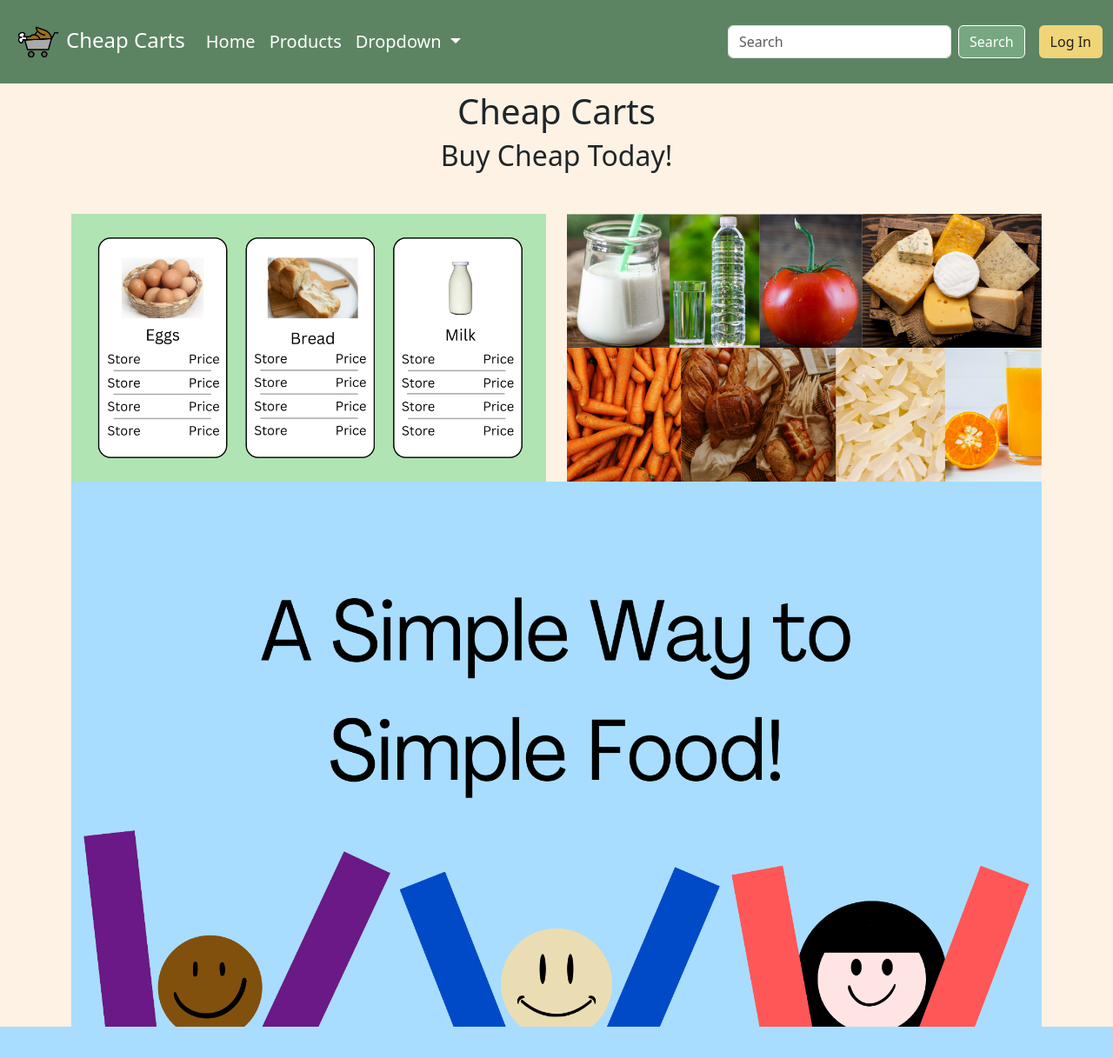
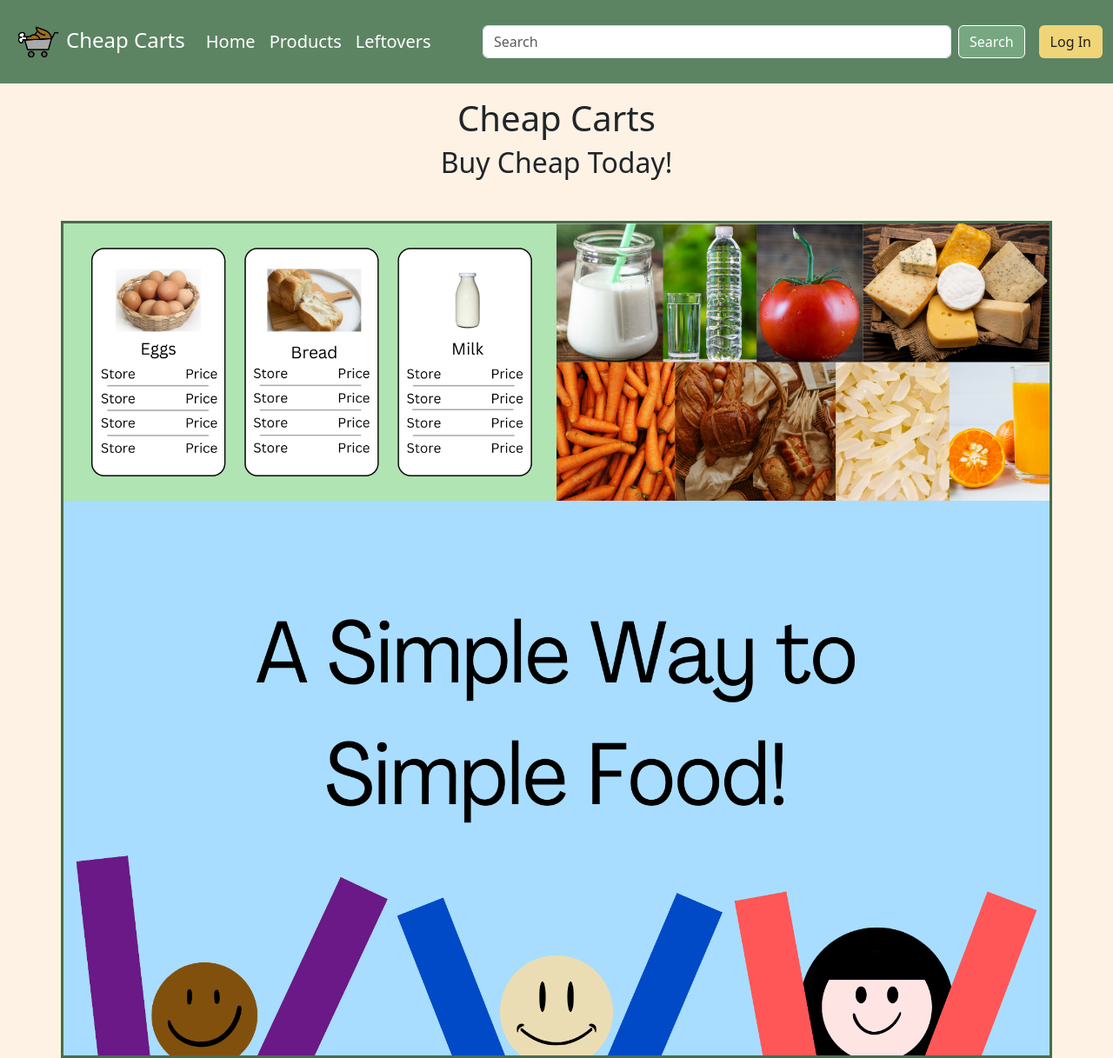
Before and after one commit to Brooklyn-STEAM/10041-Comparison-of-Online-Grocer-Prices-to-Assist-Low-Income-Families, a Flask app: page / in a window 1280 px wide. Shown: the whole page at 87% size. Before the commit the page ends 1181 px from the top, so only its background shows below. Run offline with Flask 3, Linux system fonts and the light colour scheme.

Commit message:
10041 40 make edits to jinja templates (#23)
* added new styles and elements to jinja templates

* Made changes to Jinja templates and navbar

* minor style edits

```diff
--- a/notes.txt
+++ /dev/null
@@ -1,5 +0,0 @@
-<div class="e-147kl2c">Eggland's Best Cage Free Extra Large Brown Eggs, 12 count</div></div>
-
-<span class="screen-reader-only" style="border: 0px; clip: rect(0px, 0px, 0px, 0px); height: 1px; width: 1px; margin: -1px; overflow: hidden; padding: 0px; position: absolute;">Current price: $5.49</span>
-
-<span class="e-1ip314g"><span aria-hidden="true" class="e-p745l">$</span><span aria-hidden="true" class="e-1qkvt8e">5</span><span aria-hidden="true" class="e-p745l">49</span></span>
--- a/static/styles.css
+++ b/static/styles.css
@@ -46,7 +46,7 @@ body {
     border: 1px solid #77A780;
 }
 
-#products-heading, #offer-heading {
+#products-heading, #offer-heading, #mission-heading {
     opacity: 0;
     visibility: hidden;
     transition: opacity 0.3s ease, visibility 0.3s ease;
@@ -71,21 +71,33 @@ body {
     opacity: 0.5;
 }
 
+#mission:hover #mission-heading {
+    opacity: 1;
+    visibility: visible;
+}
+
+#mission:hover #mission-img {
+    opacity: 0.2;
+}
+
 #start-btn:hover {
     background-color: #FDF2E4;
     border-color: #77A780;
 }
 
 #popular-products {
-    height: auto;
+    width: 100%;
+    padding: 0%;
 }
 
 #offer {
-    width: auto;
+    width: 100%;
+    padding: 0%;
 }
 
-#misson {
-    width: auto;
+#mission {
+    width: 100%;
+    padding: 0%;
 }
 
 .product-card {
@@ -123,13 +135,18 @@ body {
 }
 
 .compare-card{
-    height: 300px;
+    height: 350px;
+    width: 250px;
 }
 
 .compare-card:hover{
     background-color: #77A780;
     border-color: #486D4E;
     color: white;
+}
+
+#compare-heading-card {
+    height: 150px;
 }
 
 .back-products {
@@ -168,10 +185,10 @@ body {
 
 #saved-rule {
     border: none;
-    border-top: 5px solid #486D4E;
+    border-top: 2px solid #486D4E;
     color: #486D4E;
     background-color: #486D4E;
-    height: 7px;
+    height: 2px;
     margin: 20px 20px;
 }
 
@@ -201,17 +218,61 @@ body {
     box-shadow: 0 0 0 .25rem rgba(168, 237, 181,.25);
 }
 
-#newUsernameInput:focus + #currentUserText {
+#newUsernameInput:focus + #userText {
     visibility: visible;
     display: inline;
-  }
+}
 
-#currentUserText {
+#userText {
     visibility: hidden;
     display: none;
     border: none;
     background: none;
     margin-bottom: 5px;
+}
+
+.save-btn .save-label {
+    display: none;
+}
+
+.save-btn .save-heart {
+    display: inline;
+}
+
+.save-btn:hover {
+    background-color: #ffffff;
+    width: 100px;
+    transition: width 5s;
+}
+
+.save-btn:hover .save-label {
+   display: inline;
+   color: #cb444b;
+   float: inline-start
+}
+
+.save-btn:hover .save-heart {
+    display: inline;
+    float: inline-end;
+    color: #cb444b;
+}
+
+.user-btn {
+    background-color: #77A780;
+    border-color: #486D4E;
+}
+
+.user-btn:hover {
+    background-color: #486D4E;
+    border-color: #77A780;
+}
+
+.nav-search {
+    width: 60%;
+}
+
+#home-img {
+    border: 3px solid #486D4E;
 }
 
 .background-image {
--- a/templates/components/navbar.html.jinja
+++ b/templates/components/navbar.html.jinja
@@ -17,26 +17,18 @@
         <li class="nav-item">
           <a class="nav-link text-White" href="/products">Products</a>
         </li>
-        <li class="nav-item dropdown">
-          <a class="nav-link dropdown-toggle text-White" href="#" role="button" data-bs-toggle="dropdown" aria-expanded="false">
-            Dropdown
-          </a>
-          <ul class="dropdown-menu">
-            <li><a class="dropdown-item" href="/leftovers">Leftovers</a></li>
-            <li><a class="dropdown-item" href="#">Another action</a></li>
-            <li><hr class="dropdown-divider"></li>
-            <li><a class="dropdown-item" href="#">Something else here</a></li>
-          </ul>
+        <li class="nav-item">
+          <a class="nav-link text-White" href="/leftovers">Leftovers</a>
         </li>
       </ul>
-      <form class="d-flex me-3" role="search">
+      <form class="nav-search d-flex me-3" role="search">
         <input class="form-control me-2" type="search" placeholder="Search" aria-label="Search">
         <button class="btn text-White secondaryColor border-White" type="submit">Search</button>
       </form>
 
       {%if current_user.is_authenticated%}
           <div class="dropdown">
-            <button class="btn btn-secondary dropdown-toggle" type="button" data-bs-toggle="dropdown" aria-expanded="false">
+            <button class="user-btn btn btn-secondary dropdown-toggle" type="button" data-bs-toggle="dropdown" aria-expanded="false">
               Hello, {{current_user.username}}!
             </button>
             <ul class="dropdown-menu">
--- a/templates/homepage.html.jinja
+++ b/templates/homepage.html.jinja
@@ -13,27 +13,27 @@
   <body>
   {% include "components/navbar.html.jinja"%}
 
-    <h1 class="text-center mt-2">Cheap Carts</h1>
+    <h1 class="text-center mt-3">Cheap Carts</h1>
     <h2 class="text-center mx-3">Buy Cheap Today!</h2>
 
-    <div class="container mt-5">
+    <div id="home-img" class="container mt-5">
     <div class="row">
-        <div class="col position-relative" id="popular-products">
+        <div class="col position-relative d-inline" id="popular-products">
             <img src="static/other_images/popular-products.png" class="img-fluid background-image" id="popular-img">
             <h2 class="text-center text-black position-absolute top-50 start-50 translate-middle foreground-text" id="products-heading">Popular Products
             <a href="/products" class="btn primaryColor text-center" id="start-btn">Get Started</a></h2>
         </div>
 
-        <div class="col position-relative" id="offer">
+        <div class="col position-relative d-inline" id="offer">
             <img src="static/other_images/what-we-offer.png" class="img-fluid background-image" id="offer-img">
             <h2 class="text-center text-black position-absolute top-50 start-50 translate-middle foreground-text" id="offer-heading">What We Offer</h2>
         </div>
     </div>
 
     <div class="row">
-    <!-- Remove text-OldLace color        ↓↓↓↓↓↓↓↓↓↓↓↓ -->
-        <div class="col position-relative text-OldLace" id="mission">
-            <img src="static/other_images/mission-statement.png" class="img-fluid background-image">
+        <div class="position-relative d-inline" id="mission">
+            <img src="static/other_images/mission-statement.png" class="img-fluid background-image" id="mission-img">
+            <h2 class="text-center text-black position-absolute top-50 start-50 translate-middle foreground-text fs-1" id="mission-heading">Our Mission</h2>
         </div>
     </div>
     </div>
```
Also changed, not shown: templates/account.html.jinja (+5 -2 lines), templates/comparison.html.jinja (+21 -11 lines), templates/popular_products.html.jinja (+20 -4 lines), templates/saved_products.html.jinja (+3 -5 lines), test.txt (deleted, +0 -19 lines).
